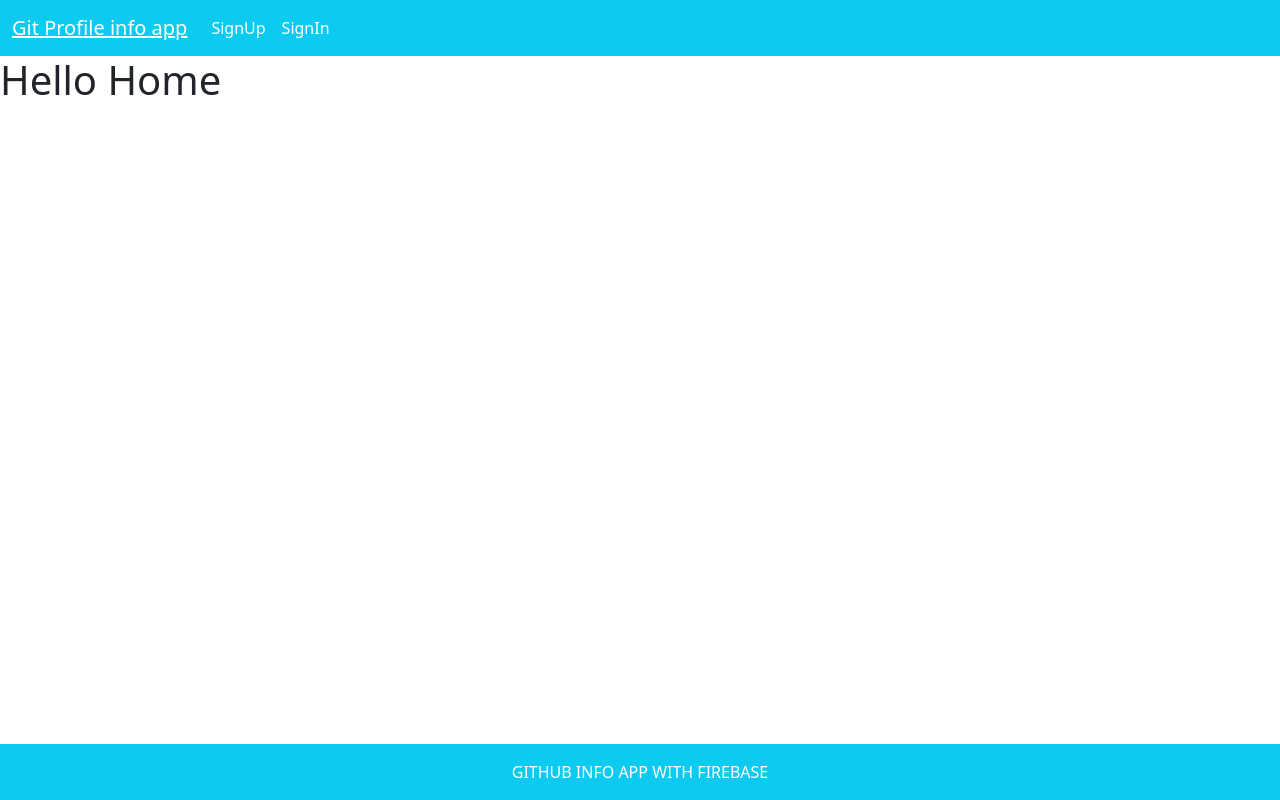
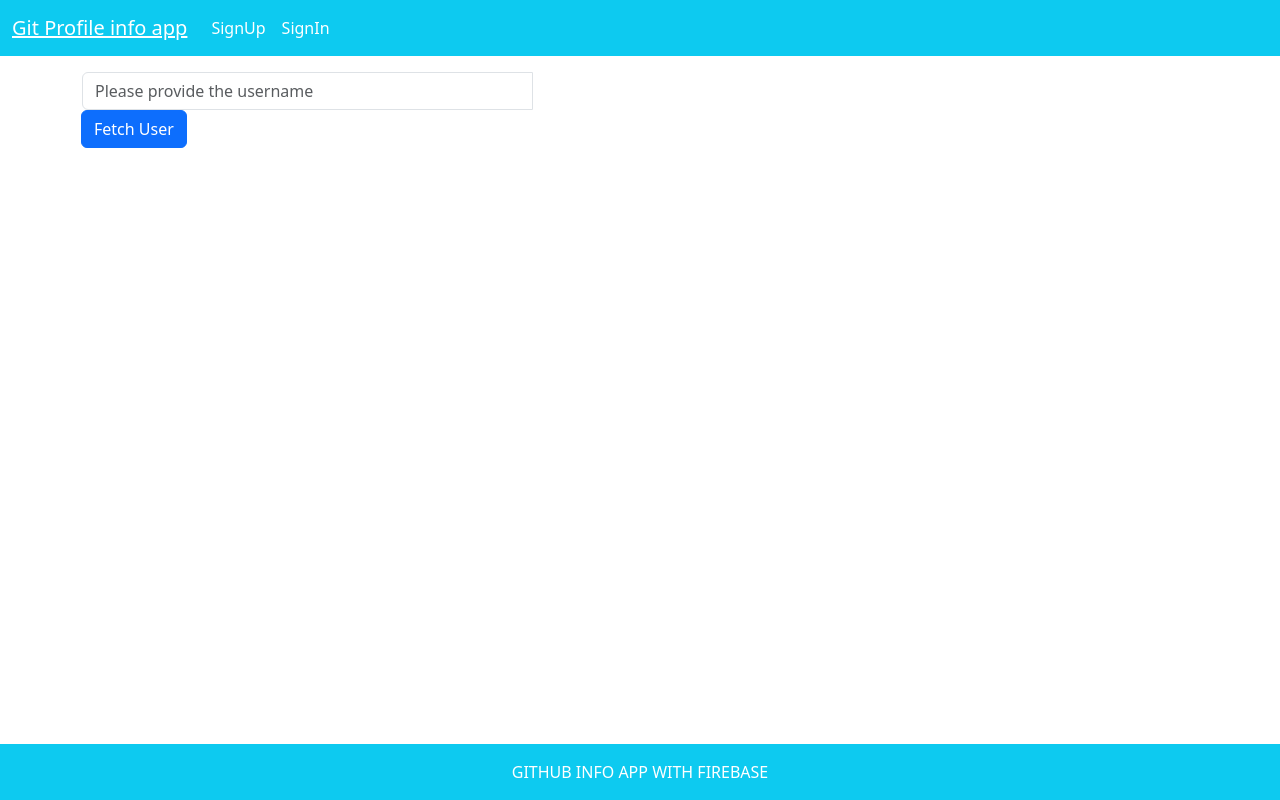
Before and after one commit to pankaj-kb/firebase-github-app, a React (Vite) app: page / in a window 1280 px wide. Built offline with nearby package versions, Linux system fonts and the light colour scheme.

Commit message:
done with app

```diff
--- /dev/null
+++ b/src/components/Repos.jsx
@@ -0,0 +1,30 @@
+import React, { useState, useEffect } from "react";
+import Axios from "axios";
+import { ListGroup, ListGroupItem } from "reactstrap";
+
+const Repos = ({ repos_url }) => {
+  const [repos, setRepos] = useState([]);
+
+  const fetchRepos = async () => {
+    const { data } = await Axios.get(repos_url);
+    setRepos(data);
+  };
+
+  useEffect(() => {
+    fetchRepos();
+  }, [repos_url]);
+
+  return (
+    <ListGroup>
+      {repos.map((repo) => (
+        <ListGroupItem key={repo.id}>
+          <div className="text-primary">{repo.name}</div>
+          <div className="text-secondary">{repo.language}</div>
+          <div className="text-info">{repo.description}</div>
+        </ListGroupItem>
+      ))}
+    </ListGroup>
+  );
+};
+
+export default Repos;
--- a/src/pages/Home.jsx
+++ b/src/pages/Home.jsx
@@ -1,12 +1,66 @@
-/* eslint-disable no-unused-vars */
-import React from "react";
+import React, { useState, useContext } from "react";
+import Axios from "axios";
+
+import {
+  Row,
+  Container,
+  Col,
+  Input,
+  Button,
+  InputGroup,
+  //   InputGroupAddon
+} from "reactstrap";
+
+import UserCard from "../components/UserCard";
+import Repos from "../components/Repos";
+import { Navigate } from "react-router-dom";
+import { UserContext } from "../context/UserContext";
+import { toast } from "react-toastify";
 
 const Home = () => {
-    return (
-        <h1>
-            Hello Home
-        </h1>
-    )
-}
+  const context = useContext(UserContext);
+  const [query, setQuery] = useState("");
+  const [user, setUser] = useState(null);
+
+  const fetchDetails = async () => {
+    try {
+      const { data } = await Axios.get(`https://api.github.com/users/${query}`);
+      setUser(data);
+      console.log({ data });
+    } catch (eror) {
+      toast("Not able to locate user", { type: "error" });
+    }
+  };
+
+  //PUt Anypage behind login
+
+//   if (!context.user?.uid) {
+//     return <Navigate to="/signin" />;
+//   }
+
+  return (
+    <Container>
+      <Row className=" mt-3">
+        <Col md="5">
+          <InputGroup>
+            <Input
+              type="text"
+              value={query}
+              onChange={(e) => setQuery(e.target.value)}
+              placeholder="Please provide the username"
+            />
+            <InputGroup>
+              <Button onClick={fetchDetails} color="primary">
+                Fetch User
+              </Button>
+            </InputGroup>
+          </InputGroup>
+          {user ? <UserCard user={user} /> : null}
+        </Col>
+        <Col md="7">{user ? <Repos repos_url={user.repos_url} /> : null}</Col>
+      </Row>
+    </Container>
+  );
+};
 
 export default Home;
```
